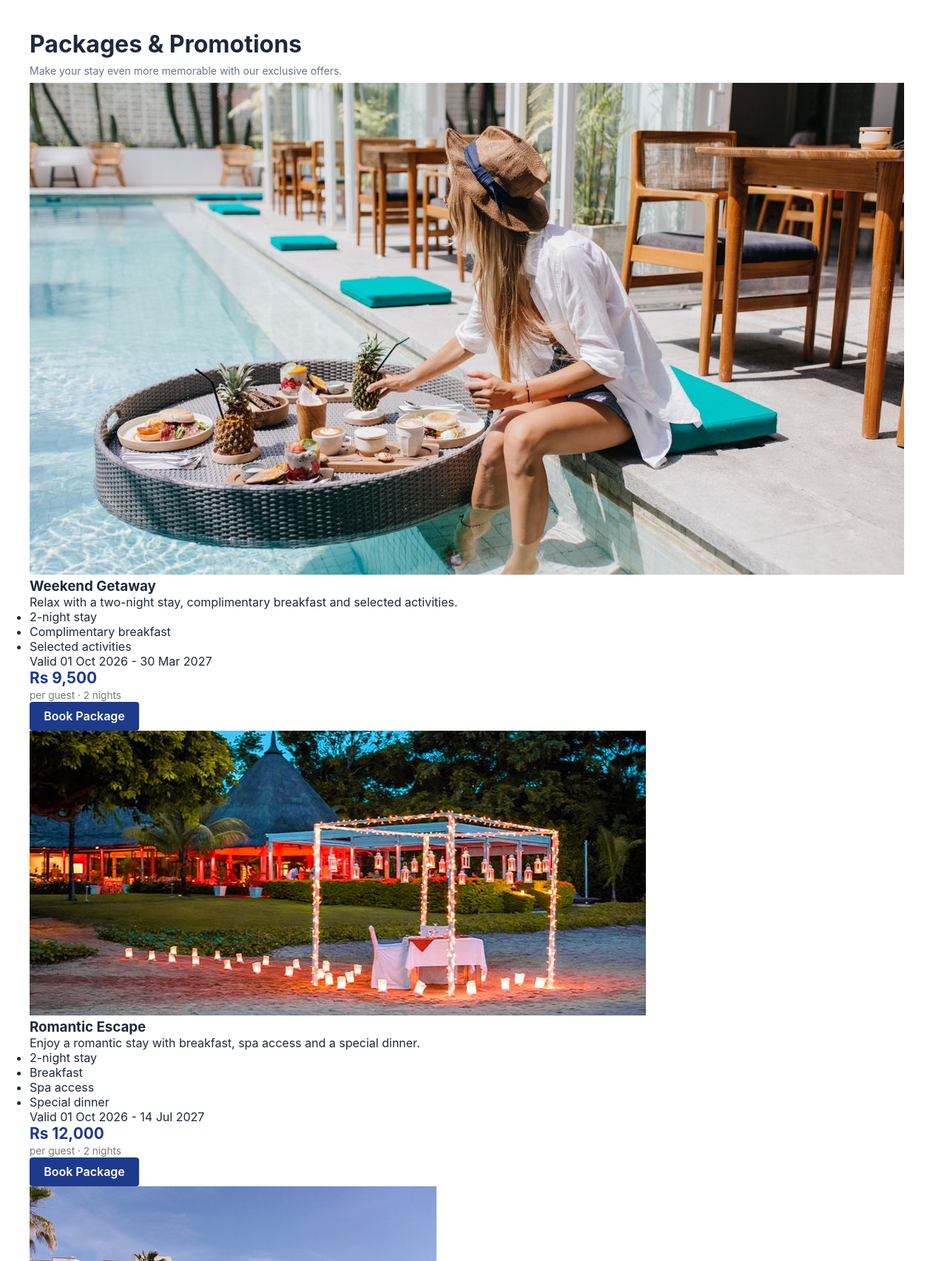
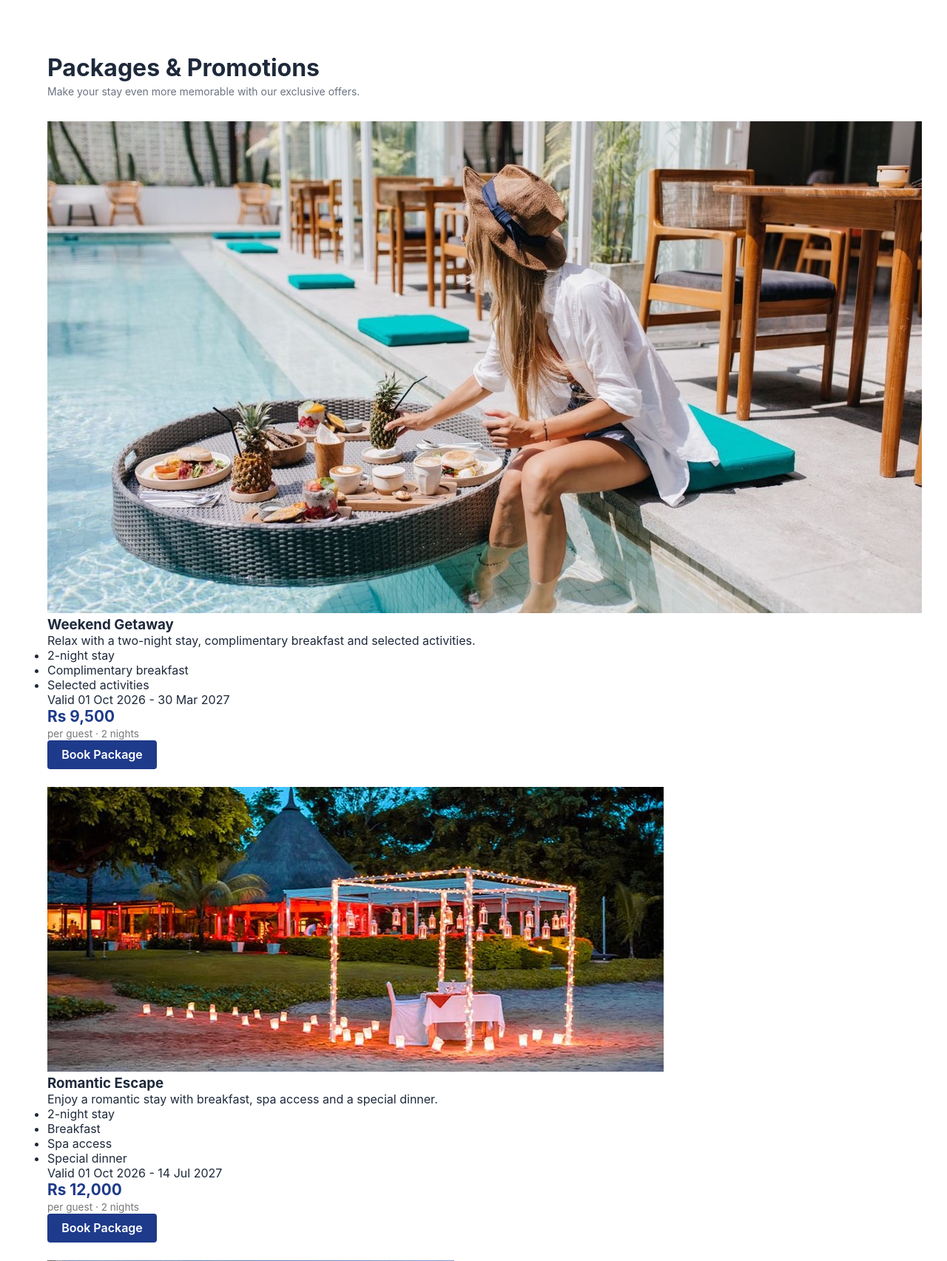
Before and after one commit to Ayushr0129/Star-hotel, a Django app: page /packages/ in a window 1280 px wide. Shown: the part 67-1772 px from the top of the page at 74% size. Run offline with Django 5.2, Linux system fonts and the light colour scheme; data comes from the database, SQL or seed files in the repository.

Commit message:
Styled packages page container and heading

```diff
--- a/StarHotel/hotel/static/css/style.css
+++ b/StarHotel/hotel/static/css/style.css
@@ -2000,3 +2000,24 @@ header:has(~ main .layout) {
     padding: 40px 24px;
     border-radius: 8px;
 }
+/* ===== Packages Page ===== */
+
+.packages-page {
+    max-width: 1200px;
+    margin: 0 auto;
+    padding: 2rem 1.5rem;
+}
+
+.packages-heading h1 {
+    margin: 0 0 0.25rem 0;
+}
+
+.packages-heading .section-subtitle {
+    margin: 0 0 2rem 0;
+}
+
+.package-list {
+    display: flex;
+    flex-direction: column;
+    gap: 1.5rem;
+}
```
